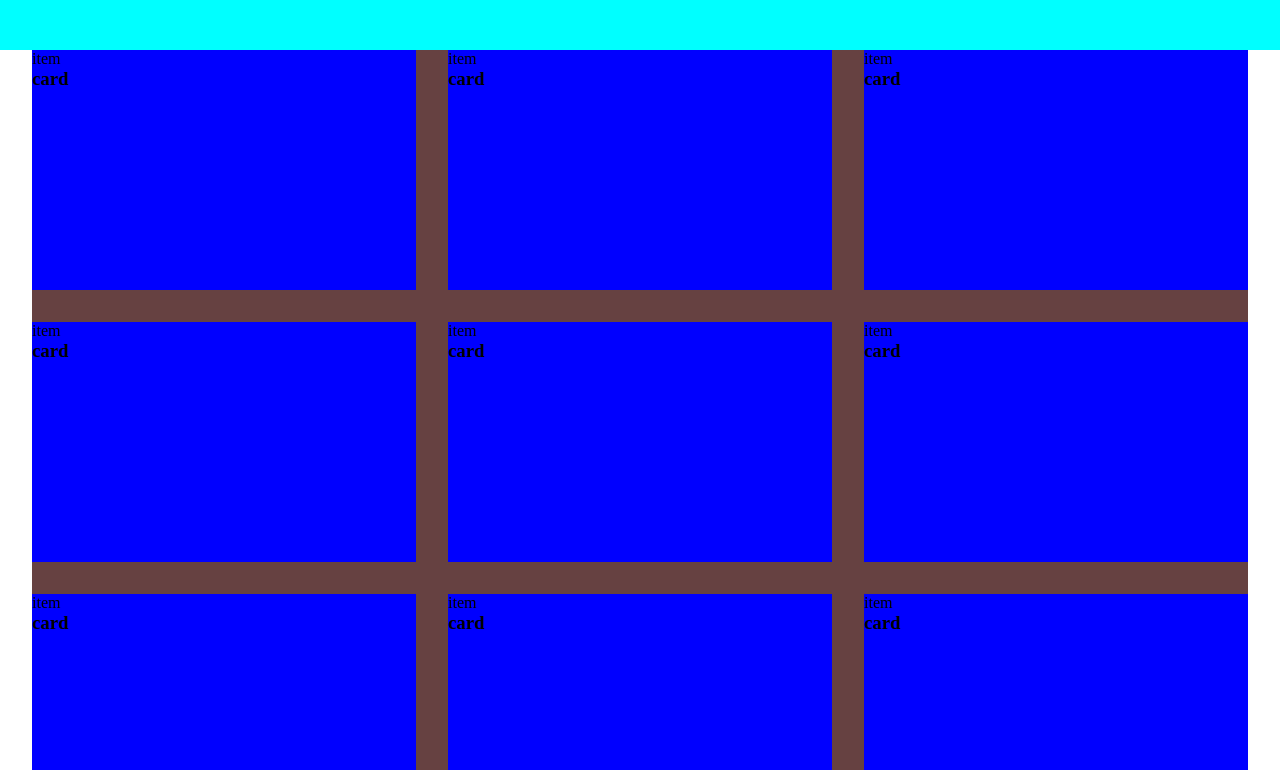
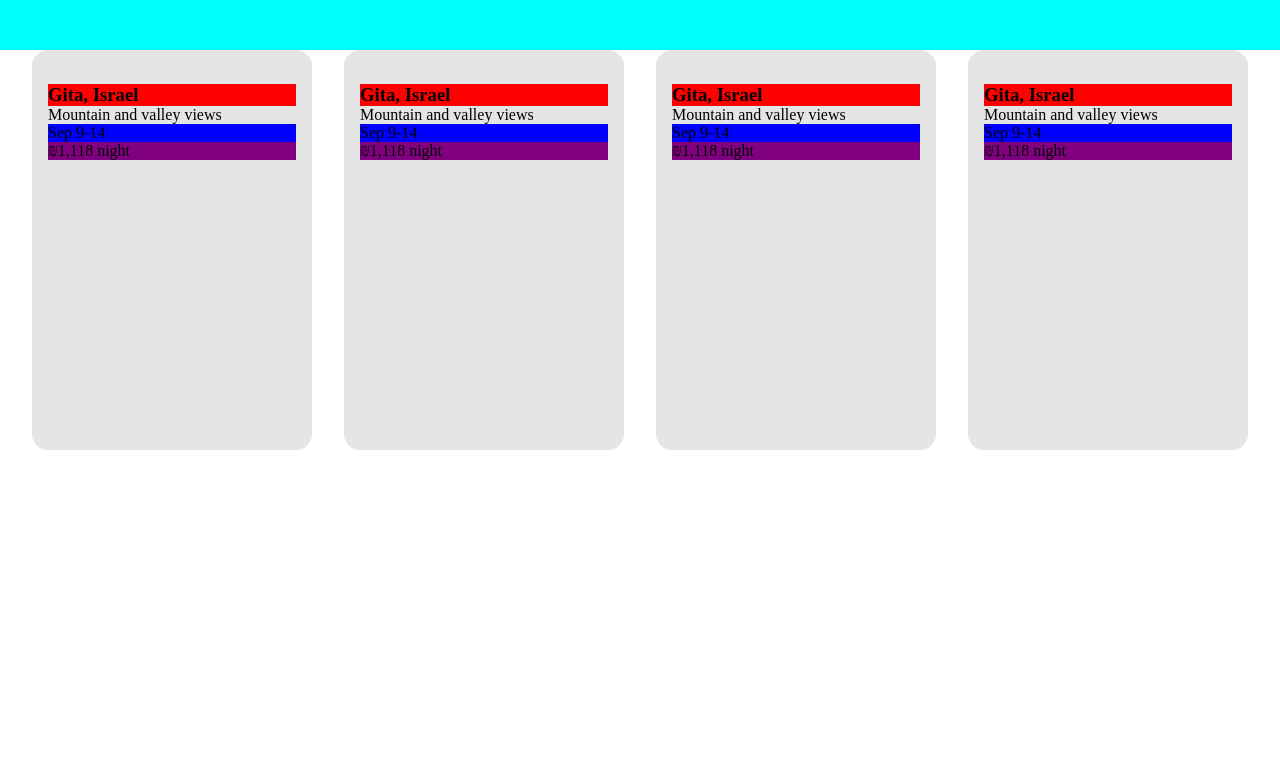
Before and after one commit to yizhak148/flex-learning, a plain HTML site: page airbnb-clone/index.html in a window 1280 px wide. Shown: the part 30-800 px from the top of the page. Drawn offline with Linux system fonts and the light colour scheme.

Commit message:
added BEM, fixed placeholder taking extra height

```diff
--- a/airbnb-clone/index.html
+++ b/airbnb-clone/index.html
@@ -14,25 +14,39 @@
         </nav>
     </header>
     <main class="main-content">
-
-        <section class="main-content__card">item <h3>card</h3></section>
-        <section class="main-content__card">item <h3>card</h3></section>
-        <section class="main-content__card">item <h3>card</h3></section>
-        <section class="main-content__card">item <h3>card</h3></section>
-        <section class="main-content__card">item <h3>card</h3></section>
-        <section class="main-content__card">item <h3>card</h3></section>
-        <section class="main-content__card">item <h3>card</h3></section>
-        <section class="main-content__card">item <h3>card</h3></section>
-        <section class="main-content__card">item <h3>card</h3></section>
-        <section class="main-content__card">item <h3>card</h3></section>
-        <section class="main-content__card">item <h3>card</h3></section>
-        <section class="main-content__card">item<h3>card</h3></section>
-        <section class="main-content__card">item<h3>card last </h3></section>
-        <section class="main-content__card">item<h3>card last</h3></section>
-        <section class="main-content__card placeholder">test</section>
-        <section class="main-content__card placeholder">test</section>
-        <section class="main-content__card placeholder">test</section>
-        <section class="main-content__card placeholder">test</section>
+        <ul class="property-list">
+            <li class="property">
+                <img class="property__img" src="" alt="">
+                <h3 class="property__location">Gita, Israel</h3>
+                <p class="property__description">Mountain and valley views</p>
+                <p class="property__date">Sep 9-14</p>
+                <p class="property__price">₪1,118 night</p>
+            </li>
+            <li class="property">
+                <img class="property__img" src="" alt="">
+                <h3 class="property__location">Gita, Israel</h3>
+                <p class="property__description">Mountain and valley views</p>
+                <p class="property__date">Sep 9-14</p>
+                <p class="property__price">₪1,118 night</p>
+            </li>
+            <li class="property">
+                <img class="property__img" src="" alt="">
+                <h3 class="property__location">Gita, Israel</h3>
+                <p class="property__description">Mountain and valley views</p>
+                <p class="property__date">Sep 9-14</p>
+                <p class="property__price">₪1,118 night</p>
+            </li>
+            <li class="property">
+                <img class="property__img" src="" alt="">
+                <h3 class="property__location">Gita, Israel</h3>
+                <p class="property__description">Mountain and valley views</p>
+                <p class="property__date">Sep 9-14</p>
+                <p class="property__price">₪1,118 night</p>
+            </li>
+            <li class="property placeholder"></li>
+            <li class="property placeholder"></li>
+            <li class="property placeholder"></li>
+        </ul>
 
     </main>
     </div>
--- a/airbnb-clone/scss/main.scss
+++ b/airbnb-clone/scss/main.scss
@@ -3,6 +3,7 @@
     margin: 0;
     padding: 0;
 }
+
 html, body {
     height: 100%;
     width: 100%;
@@ -25,10 +26,9 @@ html, body {
 }
 
 
-.main-content {
-    background-color: rgb(102, 65, 65);
+.property-list {
 
-    // centers parent
+    // centers element
     width: 95%;
     margin-inline: auto;
 
@@ -43,17 +43,42 @@ html, body {
     justify-content: flex-start;
     gap: 2rem;
 
+    list-style: none;
+
+    // last placeholders
+    &> *.placeholder {
+        height: 0px;
+        visibility: hidden;
+    }
 }
 
-.main-content__card {
+.property {
 
-    flex-basis: 20rem;
-    height: 15rem;
+    height: 25rem;
+
+    // flex-child
     flex-grow: 1;
     flex-shrink: 0;
-    background-color: blue;
+    flex-basis: 15rem;
 
-    &.placeholder {
-        background-color: green;
+    // self properties
+    background-color: rgba(black, 0.1);
+    border-radius: 1rem;
+    padding: 1rem;
+
+    &__img {
+        background-color: grey;
+    }
+
+    &__location {
+        background-color: red;
+    }
+
+    &__date {
+        background-color: blue;
+
+    }
+    &__price {
+        background-color: purple;
     }
 }
```
Also changed, not shown: airbnb-clone/scss/dist/main.css.
